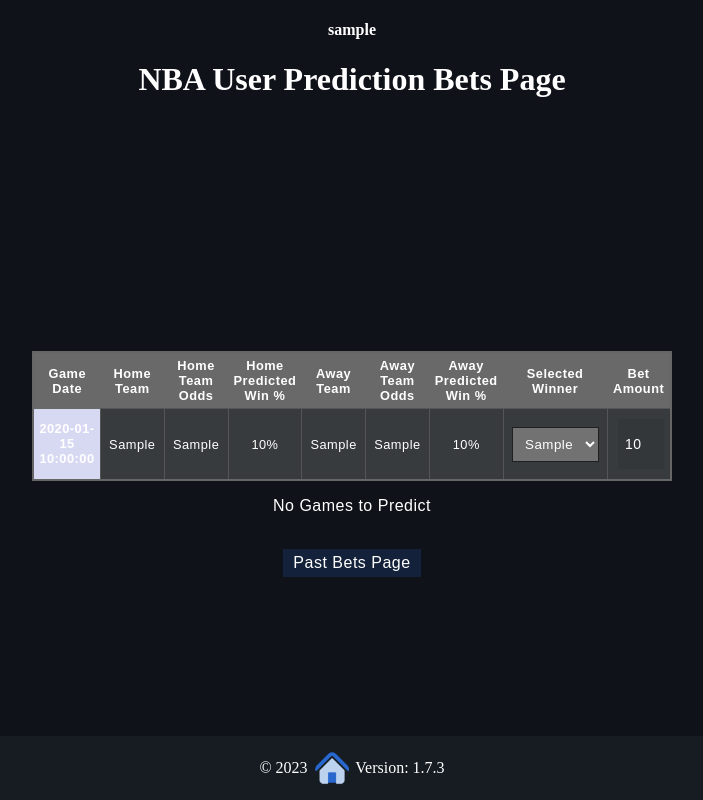
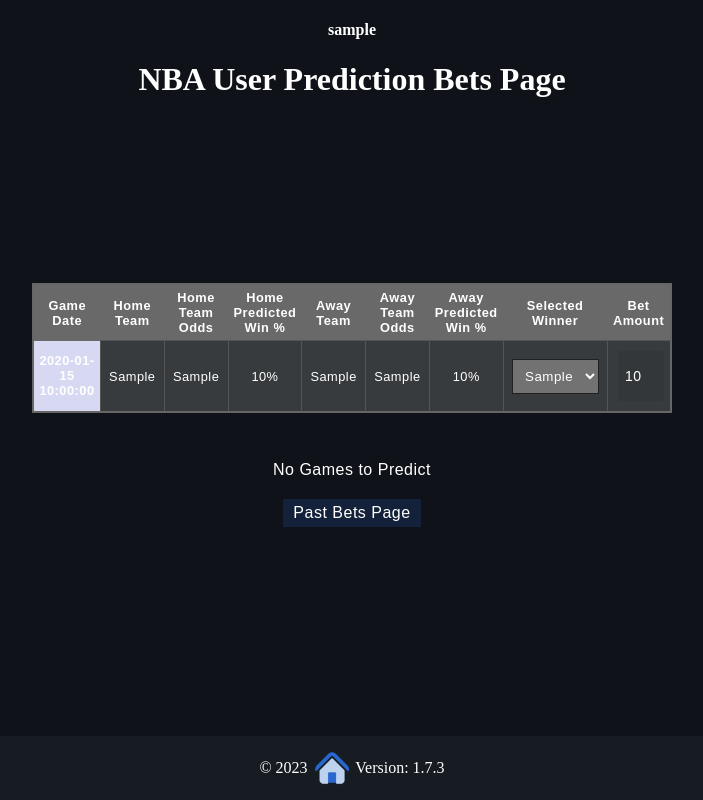
Before and after one commit to jyablonski/nba_elt_rest_api, a FastAPI app: template templates/bets.html in a window 1280 px wide. Shown: the whole page, without its empty margins (288-991 px from the left). Run offline with FastAPI, Linux system fonts and the light colour scheme; the template is opened without the code that fills it: most values are stand-ins (such as "Sample title", 1, 10 or a date in 2020); parts of the project's set-up code (start-up, migrations or seed data) failed here and were passed over.

Commit message:
fuck css man wtf

```diff
--- a/static/styles.css
+++ b/static/styles.css
@@ -392,11 +392,25 @@
 
 
 .table-container:not(.navfoot) {
-    max-height: 800px;
-    overflow-y: auto;
-    margin-top: 200px;
+    overflow: auto;
+    margin-top: 20px;
+    max-height: 500px;
 }
 
 .header-container {
     text-align: center;
 }
+
+/* Add styles for the links container */
+.links-container {
+    display: flex;
+    flex-direction: column;
+    align-items: center;
+    margin-top: 20px;
+}
+
+/* Center the content within the links container */
+.links-container>* {
+    margin: 10px;
+    /* Adjust the margin as needed */
+}
--- a/templates/bets.html
+++ b/templates/bets.html
@@ -2,6 +2,7 @@
 
 {% block content %}
 
+<div class="page-container">
    <div class="header-container">
       <h4 class="text-center my-3 pb-3">{{ username }}</h4>
       <h1 class="text-center my-3 pb-3">NBA User Prediction Bets Page</h1>
@@ -45,27 +46,33 @@
                   <td> <input type="number" name="bet_amounts" value="10" class="form-control"></td>
                </tr>
                {% endfor %}
+               <!-- <tr> <td> a</td></tr>
+               <tr> <td> b</td></tr>
+               <tr> <td> c</td></tr>
+               <tr> <td> d</td></tr>
+               <tr> <td> e</td></tr>
+               <tr> <td> f</td></tr> -->
             </tbody>
          </table>
       </div>
-   <center>
-      <div class="col-6">
+      <br>
+      <div class="links-container">
          {% if is_games_left is not defined %}
          {% set is_games_left = 0 %}
          {% endif %}
 
          {% if is_games_left > 0 %}
-         <button type="submit" class="btn btn-primary">Save</button>
+         <button type="submit" class="btn btn-primary">Submit Predictions</button>
          {% else %}
          <p class="btn btn-primary">No Games to Predict</p>
          {% endif %}
+         <a href="/past_bets">Past Bets Page</a>
       </div>
    </form>
-<br>
-<div><a href="/past_bets">Past Bets Page</a></div>
    <br>
    <br>
    <br>
    <br>
-</center>
+</div>
+<br>
 {% endblock %}
--- a/templates/past_bets.html
+++ b/templates/past_bets.html
@@ -72,8 +72,6 @@
    </table>
 
    <br>
-   <a href="/bets">Tonight's Bets Page</a>
-   <br>
    <br>
    {% if past_predictions_total_count >= 0 %}
    <form id="download-button" class="bets-download" method="post" action="/past_bets">
@@ -81,6 +79,7 @@
    </form>
    {% endif %}
    <br>
+   <a href="/bets">Tonight's Bets Page</a>
    <br>
    <br>
    <br>
```
Also changed, not shown: templates/tester.html (deleted). Lines whose indentation alone changed are shown as unchanged.
